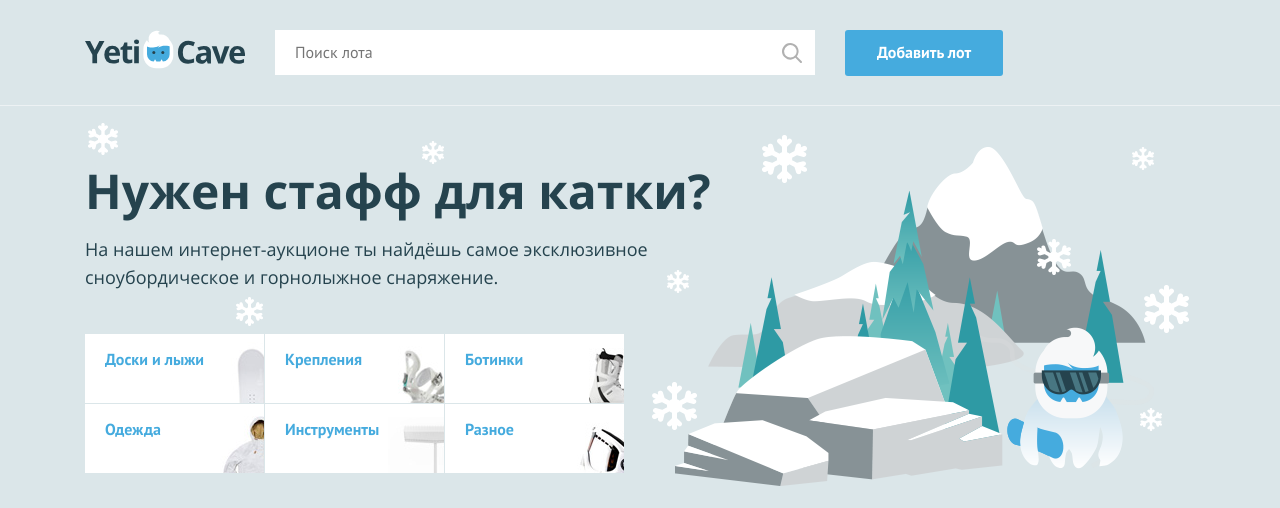
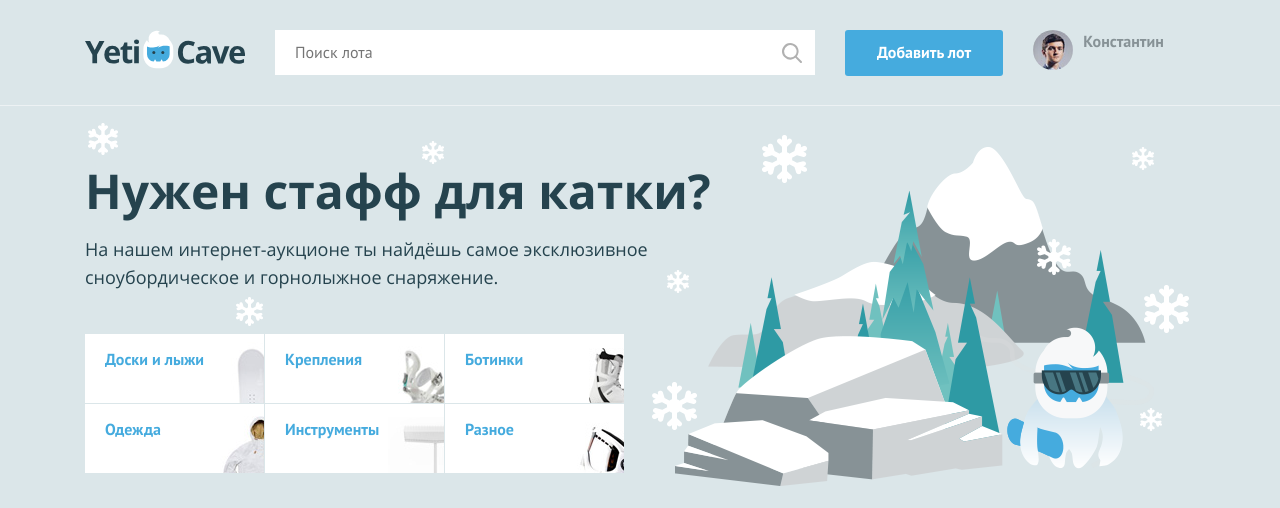
Before and after one commit to malashenkoEvgeniy/201086-yeticave, a PHP site: page / in a window 1280 px wide. Shown: the top 508 px of the page. Run offline with PHP 8.4, Linux system fonts and the light colour scheme.

Commit message:
Добавляет условие на показ имени и аватара пользователя

```diff
--- a/index.php
+++ b/index.php
@@ -27,7 +27,26 @@ $user_avatar = 'img/user.jpg';
         <a class="main-header__add-lot button" href="add-lot.html">Добавить лот</a>
 
         <nav class="user-menu">
-
+        <?
+          if ($is_auth) {
+            ?>
+            <div class="user-menu__image">
+              <img src="img/user.jpg" width="40" height="40" alt="Пользователь">
+            </div>
+            <div class="user-menu__logged">
+              <p><? echo $user_name; ?></p>
+            </div> <?php
+          } else {
+          ?>
+           <ul class="user-menu__list">
+             <li class="user-menu__item">
+              <a href="#">Регистрация</a>
+            </li>
+            <li class="user-menu__item">
+              <a href="#">Вход</a>
+            </li>
+          </ul>
+          <? } ?>
         <!-- здесь должен быть PHP код для показа аватара пользователя -->
 
         </nav>
```
